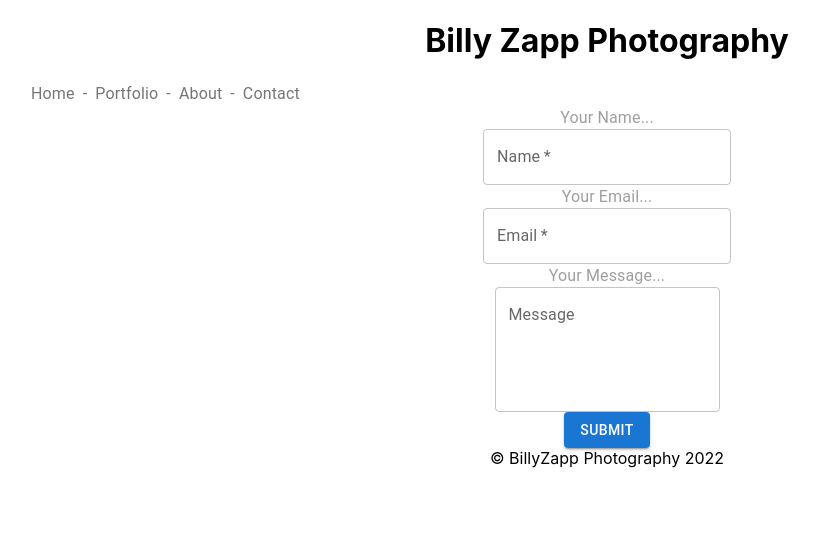
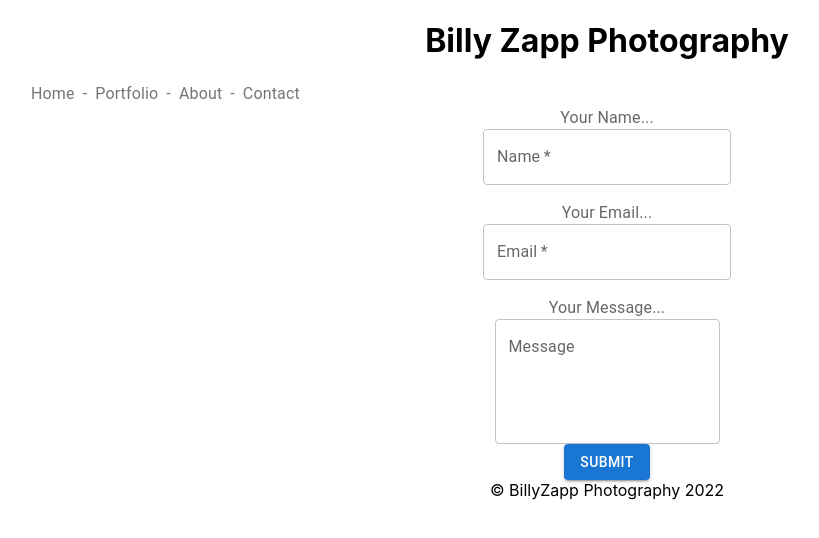
Before and after one commit to bzappasodi/billy-zapp-photography-react, a React (Create React App) app: page /contact in a window 1280 px wide. Shown: the top 538 px of the page, without its empty margins (33-852 px from the left). Built offline with nearby package versions, Linux system fonts and the light colour scheme.

Commit message:
adding api

```diff
--- a/src/components/Contact/Contact.js
+++ b/src/components/Contact/Contact.js
@@ -1,4 +1,4 @@
-import React, {useState} from 'react'
+import React from 'react'
 import FormControl from '@mui/material/FormControl';
 import FormLabel from '@mui/material/FormLabel';
 import TextField from '@mui/material/TextField';
@@ -6,108 +6,142 @@ import Button from '@mui/material/Button';
 import ButtonGroup from '@mui/material/ButtonGroup';
 import {useDispatch} from "react-redux";
 import * as contactSaga from "../../store/sagas/contact/contactSaga";
+import ContactHooks from "./hooks/ContactHooks";
+
+// TO DO add hooks file move to use reducer
 const Contact = () => {
-    const defaultValues = {
-        name: "",
-        message: "",
-        email: "",
-
-    };
-    const [formValues, setFormValues] = useState(defaultValues)
+const {
+    formValues, setFormValues,
+    saveError,
+    touched, setTouched,
+    status, setStatus,
+    STATUS
+} = ContactHooks();
 
     const dispatch = useDispatch();
     const handleInputChange = (e) => {
-        const {name, value} = e.target;
         setFormValues({
             ...formValues,
-            [name]: value,
+            [e.target.id]: e.target.value,
         });
     };
 
-    const onHandleSubmit = (formValues) => {
-        dispatch(contactSaga.performSubmitContactForm(formValues))
+    // formix or react hook form
+    const getErrors = (formValues) => {
+        const result = {};
+        if (!formValues.name) result.name = "Name is required";
+        if (!formValues.email) result.email = "Email is required";
+        return result;
+    }
 
-    };
+    const errors = getErrors(formValues);
+    let isValid = Object.keys(errors).length === 0;
     const handleSubmit = (event) => {
-        onHandleSubmit(formValues);
         event.preventDefault();
-        //  dispatch(performSubmitContactForm(formValues))
-        //
-         console.log(formValues);
+        setStatus(STATUS.SUBMITTING);
+        if (isValid) {
+            try {
+                dispatch(contactSaga.performSubmitContactForm(formValues))
+                setStatus(STATUS.COMPLETED);
+            } catch (e) {
+                saveError(e)
+            }
+        } else {
+            setStatus(STATUS.SUBMITTED);
+        }
     };
 
+    const handleBlur = (e) => {
+        setTouched((cur) => {
+            return {...cur, [e.target.id]: true}
+        })
+    }
+
+
+    if (saveError) throw saveError;
+    // if(status === STATUS.COMPLETED){return (<div>Completed!</div>)}
     return (
         <>
-            <form onSubmit={handleSubmit}>
+            {!isValid && status === STATUS.SUBMITTED && (
+                <div role="alert">
+                    <p><strong>Please fix the following errors</strong></p>
+                    <ul>
+                        {Object.keys(errors).map((key) => {
+                            return <li key={key}>{errors[key]}</li>
+                        })}
+                    </ul>
+                </div>
+
+            )}
+            <form onSubmit={handleSubmit} noValidate>
                 <FormControl
                     component="fieldset"
                     variant="filled"
-                    disabled
                 >
-
-
                     <div>
                         <FormLabel
                             component="legend"
-                            htmlFor="outlined-required"
+                            htmlFor="name"
                         >
                             Your Name...
                         </FormLabel>
                         <TextField
                             required
-                            id="outlined-required"
+                            id="name"
                             label="Name"
                             name="name"
                             type="text"
                             value={formValues.name}
+                            onBlur={handleBlur}
                             onChange={handleInputChange}
-
                         />
+                        <p role="alert">{(touched.name || status === STATUS.SUBMITTED) && errors.name}</p>
+                    </div>
+                    <div>
+                        <FormLabel
+                            component="legend"
+                            htmlFor="email"
+                        >
+                            Your Email...
+                        </FormLabel>
+                        <TextField
+                            required
+                            id="email"
+                            label="Email"
+                            name="email"
+                            type="text"
+                            value={formValues.email}
+                            onBlur={handleBlur}
+                            onChange={handleInputChange}
+                        />
+                        <p role="alert">{(touched.email || status === STATUS.SUBMITTED) && errors.email}</p>
 
                     </div>
                     <div>
                         <FormLabel
                             component="legend"
-                            htmlFor="email-required"
-                        >
-                            Your Email...
-                        </FormLabel>
-                        <TextField
-                            required
-                            id="email-required"
-                            label="Email"
-                            name="email"
-                            type="text"
-                            value={formValues.email}
-                            onChange={handleInputChange}
-
-                        />
-
-                    </div>
-                    <div>
-                        <FormLabel
-                            component="legend"
-                            htmlFor="outlined-multiline-static"
+                            htmlFor="message"
                         >
                             Your Message...
                         </FormLabel>
                         <TextField
-                            id="outlined-multiline-static"
+                            id="message"
                             label="Message"
                             multiline
                             name="message"
                             type="text"
                             value={formValues.message}
                             onChange={handleInputChange}
-
+                            onBlur={handleBlur}
                             rows={4}
                         />
                     </div>
-                    <div><ButtonGroup variant="contained" aria-label="outlined primary button group">
-                        <Button type="submit">Submit</Button>
-                    </ButtonGroup>
+                    <div className="mt-2">
+                        <ButtonGroup variant="contained" aria-label="outlined primary button group">
+                            <Button disabled={status === STATUS.SUBMITTING} className="btn btn-primary" role="button"
+                                    type="submit">{status === STATUS.SUBMITTING ? '...Submitting' : 'Submit'}</Button>
+                        </ButtonGroup>
                     </div>
-
                 </FormControl>
             </form>
         </>
--- /dev/null
+++ b/src/components/Contact/hooks/ContactHooks.js
@@ -0,0 +1,31 @@
+import React, {useState} from 'react'
+
+const ContactHooks = () => {
+    const defaultValues = {
+        name: "",
+        message: "",
+        email: "",
+
+    };
+    const STATUS = {
+        IDLE: 'IDLE',
+        SUBMITTING: 'SUBMITTING',
+        SUBMITTED: 'SUBMITTED',
+        COMPLETED: 'COMPLETED',
+    }
+    let [formValues, setFormValues] = useState(defaultValues)
+    let [saveError, setSaveError] = useState(null);
+    let [touched, setTouched] = useState({})
+    let [status, setStatus] = useState(STATUS.IDLE);
+
+    return{
+        formValues, setFormValues,
+        saveError, setSaveError,
+        touched, setTouched,
+        status, setStatus,
+        STATUS
+    }
+
+}
+
+export default ContactHooks;
--- a/src/components/Portfolio/Portfolio.js
+++ b/src/components/Portfolio/Portfolio.js
@@ -1,15 +1,39 @@
-import React from 'react'
+import React, { useEffect, useState } from 'react'
+import ImageGallery from 'react-image-gallery'
+import axios from 'axios';
 
+const Portfolio = () => {
+    // const URL = "https://api.flickr.com/services/rest/?method=flickr.galleries.getPhotos&api_key=0aadf1f125afc3172648cfb8248ba489&gallery_id=66911286-72157647277042064&format=json&nojsoncallback=1"
+    // axios.get(`https://api.flickr.com/services/rest/?method=flickr.photos.search&api_key=${apiKey}&text=${this.props.query}&size=q&per_page=16&format=json&nojsoncallback=1`)
 
-const Portfolio = () =>{
+    const URL = "https://api.flickr.com/services/rest/?method=flickr.photos.getRecent&api_key=0aadf1f125afc3172648cfb8248ba489&per_page=10&format=json&nojsoncallback=1";
 
-    const myGreeting = 'hello portfolio';
+    const [photos, setPhotos] = useState([])
+    fetch(URL)
+        .then(function (response) {
+            return response.json();
+        })
+        .then(function (j) {
+            let picArray = j.photos.photo.map((pic) => {
+                let srcPath = 'https://farm' + pic.farm + '.staticflickr.com/' + pic.server + '/' + pic.id + '_' + pic.secret + '.jpg';
+                return (
+                    <img alt="whatever" src={srcPath}></img>
+                )
+            })
+            setPhotos(picArray);
+        })
 
-    return(
-      <div>{myGreeting}</div>
-
-    );
-
+    return (
+        <>
+            <div className="App">
+                <header className="App-header">
+                    <h1 className="App-title">Welcome to React</h1>
+                </header>
+                <p className="App-intro">
+                    {photos}
+                </p>
+            </div>
+        </>
+    )
 }
-
-export default Portfolio
+    export default Portfolio
--- a/src/store/reducers/contact/contactReducer.js
+++ b/src/store/reducers/contact/contactReducer.js
@@ -1,5 +1,5 @@
 import * as actionTypes from '../../actions/actionType';
-const initialState = {name: '', email: '', comments: ''};
+const initialState = {name: '', email: '', message: ''};
 
 const contactReducer = (state = initialState, action) => {
     switch (action.type) {
@@ -8,7 +8,7 @@ const contactReducer = (state = initialState, action) => {
                 ...state,
                 name: action.name,
                 email: action.email,
-                comments: action.comments
+                message: action.message
             };
         default: return state;
 
--- a/src/store/sagas/contact/contactSaga.js
+++ b/src/store/sagas/contact/contactSaga.js
@@ -1,20 +1,23 @@
 import { call, put, takeEvery, all, takeLatest } from 'redux-saga/effects'
 import * as constants from "../../constants";
+import * as setContactForm from "../../../services/services";
 
-function* executeSubmitContactForm({name, email, message}) {
+function* executeSubmitContactForm({id, name, email, message}) {
 
-   yield console.log("chrissy " + name, email, message)
-    // try {
-    //     const user = yield call(Api.fetchUser, action.payload.userId);
-    //     yield put({type: "USER_FETCH_SUCCEEDED", user: user});
-    // } catch (e) {
-    //     yield put({type: "USER_FETCH_FAILED", message: e.message});
-    // }
+    try {
+        yield call(setContactForm.setContactForm,{id, name, email, message});
+        // yield put({type: "USER_FETCH_SUCCEEDED", user: user});
+    } catch (e) {
+        // yield put({type: "USER_FETCH_FAILED", message: e.message});
+    }
 }
 
 export function performSubmitContactForm(formValues) {
-   return{
+    const id = Math.floor(Math.random() * 10);
+
+    return{
        type: constants.types.SUBMIT_CONTACT_FORM,
+       contactId: id,
        name: formValues.name,
        email: formValues.email,
        message: formValues.message,
```
Also changed, not shown: src/services/services.js (+56 -25 lines), 1 other file (tests, documents, lock files or other folders).
